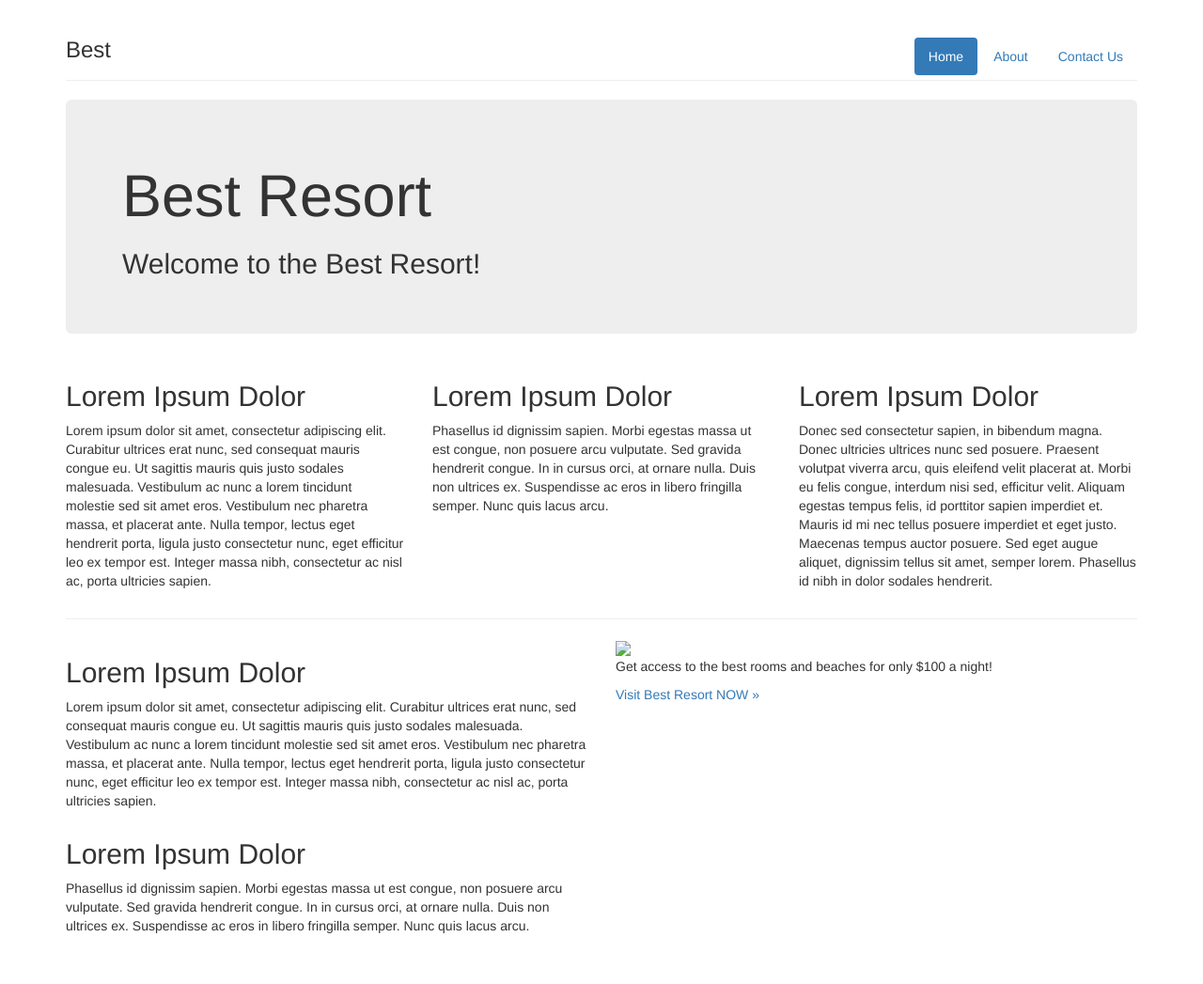
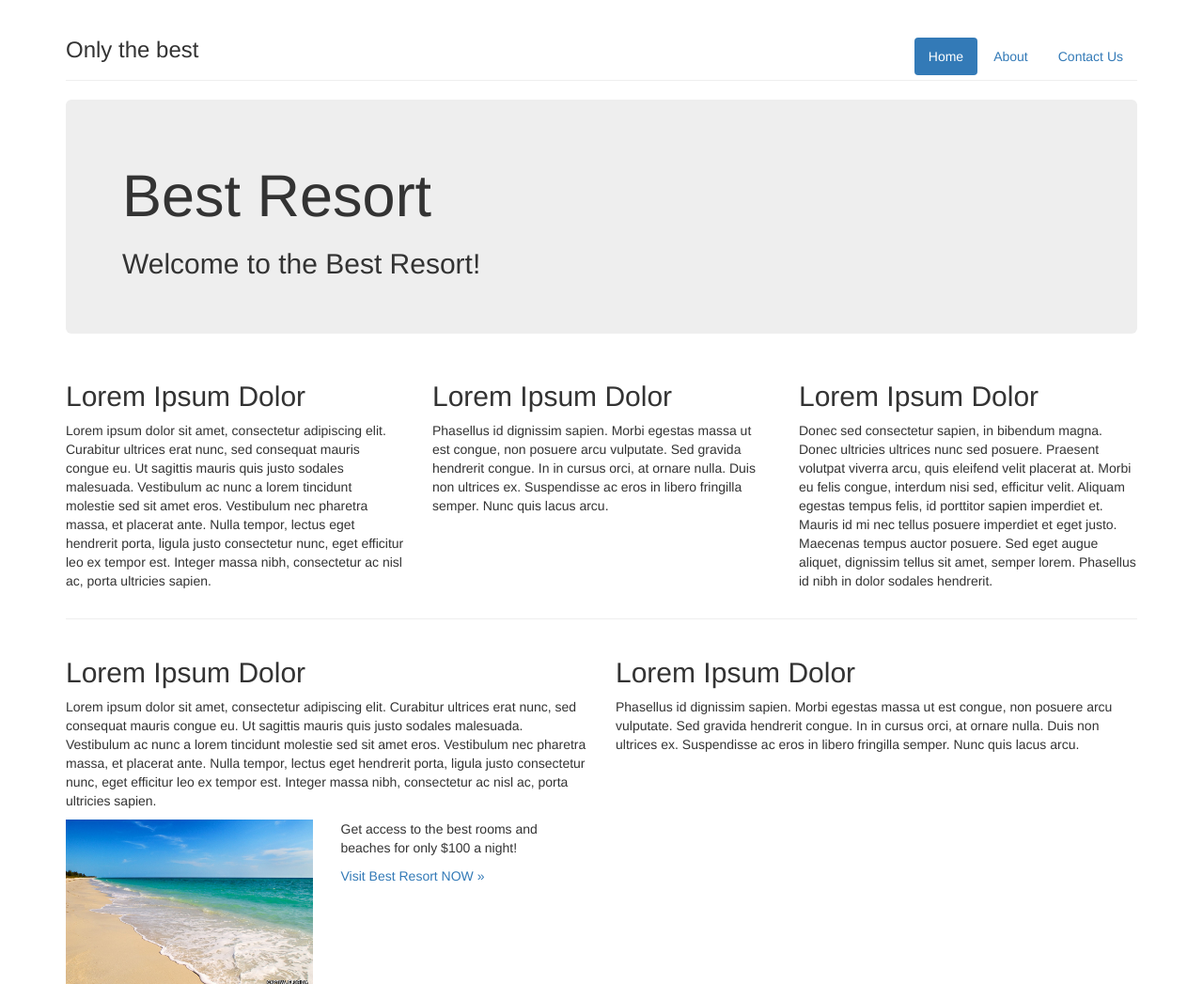
Before and after one commit to KatyCodes/Resort2, a plain HTML site: page index.html in a window 1280 px wide. Shown: the whole page at 94% size. Before the commit the page ends 1005 px from the top, so only its background shows below. Drawn offline with Linux system fonts and the light colour scheme.

Commit message:
moved img div inside p tag

```diff
--- a/index.html
+++ b/index.html
@@ -13,7 +13,7 @@
           <li><a href="about.html">About</a></li>
           <li><a href="contact.html">Contact Us</a></li>
         </ul>
-        <h3>Best</h3>
+        <h3>Only the best</h3>
       </header>
 
     <div class="jumbotron">
@@ -42,16 +42,17 @@
       <div class="col-sm-6">
           <h2>Lorem Ipsum Dolor</h2>
           <p>Lorem ipsum dolor sit amet, consectetur adipiscing elit. Curabitur ultrices erat nunc, sed consequat mauris congue eu. Ut sagittis mauris quis justo sodales malesuada. Vestibulum ac nunc a lorem tincidunt molestie sed sit amet eros. Vestibulum nec pharetra massa, et placerat ante. Nulla tempor, lectus eget hendrerit porta, ligula justo consectetur nunc, eget efficitur leo ex tempor est. Integer massa nibh, consectetur ac nisl ac, porta ultricies sapien.</p>
-        </div>
           <div class="row">
             <div class="col-sm-6">
-            <img src="#">
+              <img class="img-responsive" src="img/beach.jpg">
             </div>
             <div class="col-sm-6">
               <p>Get access to the best rooms and beaches for only $100 a night!</p>
               <a href="#">Visit Best Resort NOW &raquo;</a>
             </div>
           </div>
+        </div>
+
 
         <div class="col-sm-6">
           <h2>Lorem Ipsum Dolor</h2>
```
Also changed, not shown: img/beach.jpg (added). Lines whose indentation alone changed are shown as unchanged.
